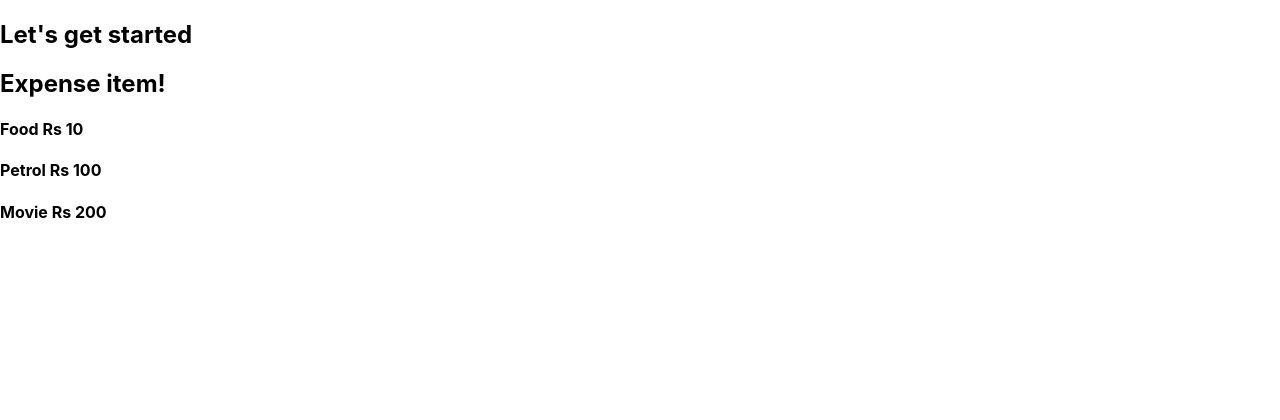
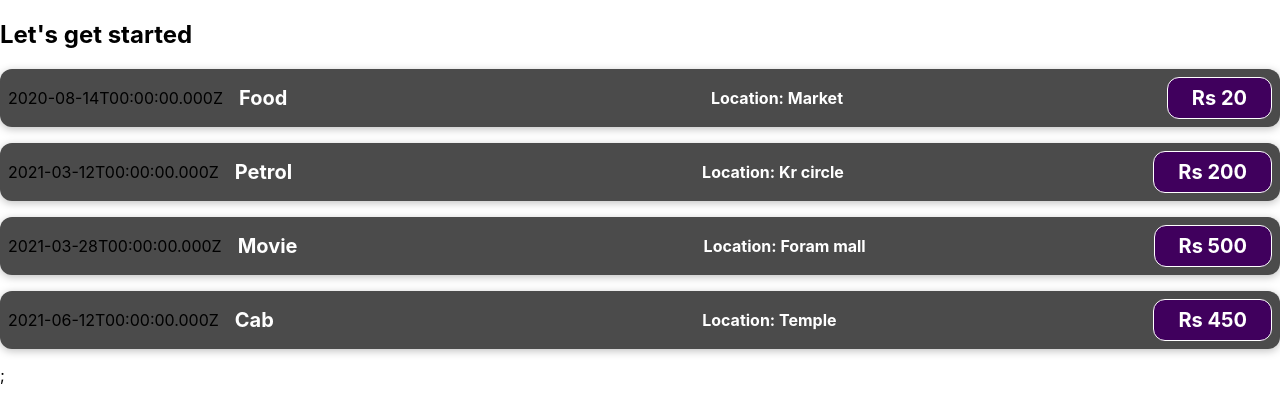
Before and after one commit to bhuvanesh-hj/my-app, a React (Create React App) app: page / in a window 1280 px wide. Shown: the top 420 px of the page. Built offline with nearby package versions, Linux system fonts and the light colour scheme.

Commit message:
added loop to props

```diff
--- a/src/App.js
+++ b/src/App.js
@@ -1,10 +1,48 @@
-import ExpenseItem from './Components/ExpenseItem';
+import ExpenseItem from "./Components/ExpenseItem";
 
 function App() {
+  const expenses = [
+    {
+      id: "e1",
+      title: "Food",
+      location: "Market",
+      amount: 20,
+      date: new Date(2020, 7, 14),
+    },
+    {
+      id: "e2",
+      title: "Petrol",
+      amount: 200,
+      location: "Kr circle",
+      date: new Date(2021, 2, 12),
+    },
+    {
+      id: "e3",
+      title: "Movie",
+      location: "Foram mall",
+      amount: 500,
+      date: new Date(2021, 2, 28),
+    },
+    {
+      id: "e4",
+      title: "Cab",
+      location: "Temple",
+      amount: 450,
+      date: new Date(2021, 5, 12),
+    },
+  ];
+
   return (
     <div>
-        <h2>Let's get started</h2>
-        <ExpenseItem></ExpenseItem>
+      <h2>Let's get started</h2>
+      {expenses.map(expense => (
+      <ExpenseItem
+        title={expense.title}
+        amount={expense.amount}
+        date={expense.date}
+        location={expense.location}
+      ></ExpenseItem>
+      ))};
     </div>
   );
 }
--- /dev/null
+++ b/src/Components/ExpenseItem.css
@@ -0,0 +1,62 @@
+.expense-item {
+    display: flex;
+    justify-content: space-between;
+    align-items: center;
+    box-shadow: 0 2px 8px rgba(0, 0, 0, 0.25);
+    padding: 0.5rem;
+    margin: 1rem 0;
+    border-radius: 12px;
+    background-color: #4b4b4b;
+  }
+
+  .expense-item__description {
+    display: flex;
+    flex-direction: column;
+    gap: 1rem;
+    align-items: flex-end;
+    flex-flow: column-reverse;
+    justify-content: flex-start;
+    flex: 1;
+  }
+
+  .expense-item h2 {
+    color: #3a3a3a;
+    font-size: 1rem;
+    flex: 1;
+    margin: 0 1rem;
+    color: white;
+  }
+
+  .expense-item__price {
+    font-size: 1rem;
+    font-weight: bold;
+    color: white;
+    background-color: #40005d;
+    border: 1px solid white;
+    padding: 0.5rem;
+    border-radius: 12px;
+  }
+
+  .expense_location{
+    font-size: 1rem;
+    font-weight: bold;
+    flex: 1;
+    color: #fff;
+  }
+  @media (min-width: 580px) {
+    .expense-item__description {
+      flex-direction: row;
+      align-items: center;
+      justify-content: flex-start;
+      flex: 1;
+    }
+
+    .expense-item__description h2 {
+      font-size: 1.25rem;
+    }
+
+    .expense-item__price {
+      font-size: 1.25rem;
+      padding: 0.5rem 1.5rem;
+    }
+  }
--- a/src/Components/ExpenseItem.js
+++ b/src/Components/ExpenseItem.js
@@ -1,10 +1,14 @@
-function ExpenseItem() {
+import "./ExpenseItem.css";
+function ExpenseItem(props) {
+
   return (
-    <div>
-      <h2>Expense item! </h2>
-      <h4>Food Rs 10</h4>
-      <h4>Petrol Rs 100</h4>
-      <h4>Movie Rs 200</h4>
+    <div className="expense-item">
+      <div>{props.date.toISOString()}</div>
+      <div className="expense-item__description">
+        <h2>{props.title}</h2>
+        <div className="expense_location">Location: {props.location}</div>
+        <div className="expense-item__price">Rs {props.amount}</div>
+      </div>
     </div>
   );
 }
```
